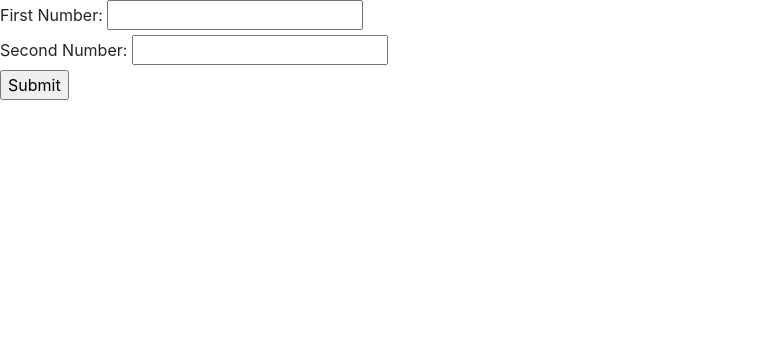
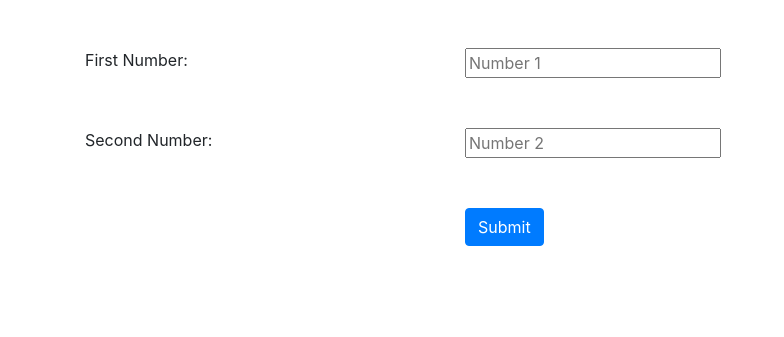
Before and after one commit to minshaf998/vanilaJsProjects, a website: page findLargerstNumber/index.html in a window 1280 px wide. Shown: the whole page, without its empty margins (0-784 px from the left). Drawn offline with nearby package versions, Linux system fonts and the light colour scheme.

Commit message:
added some styles

```diff
--- a/findLargerstNumber/index.html
+++ b/findLargerstNumber/index.html
@@ -10,12 +10,38 @@
 </head>
 
 <body>
-    <label for="number1">First Number:</label>
-    <input type="number" value="" id="num1"><br>
-    <label for="number2">Second Number:</label>
-    <input type="number" value="" id="num2"><br>
-    <input type="submit" onclick="larger()">
-    <p><span id="larger"></span></p>
+    <div class="container">
+        <div class="row my-5">
+            <div class="col-4">
+                <label for="number1">First Number:</label>
+            </div>
+            <div class="col">
+                <input type="number" value="" id="num1" placeholder="Number 1"><br>
+            </div>
+        </div>
+        <div class="row">
+            <div class="col-4">
+                <label for="number2">Second Number:</label>
+            </div>
+            <div class="col">
+                <input type="number" value="" id="num2" placeholder="Number 2"><br>
+            </div>
+        </div>
+        <div class="row">
+            <div class="col offset-4 my-5">
+                <input type="submit" class="btn btn-primary" onclick="larger()">
+            </div>
+        </div>
+        <div class="row">
+            <div class="col text-center mt-4">
+                <p>
+                    <h3><span id="larger"></span></h3>
+                </p>
+            </div>
+        </div>
+    </div>
+
+
 
     <script src="./../node_modules/jquery/dist/jquery.min.js"></script>
     <script src="./../node_modules/bootstrap/dist/js/bootstrap.min.js"></script>
```
